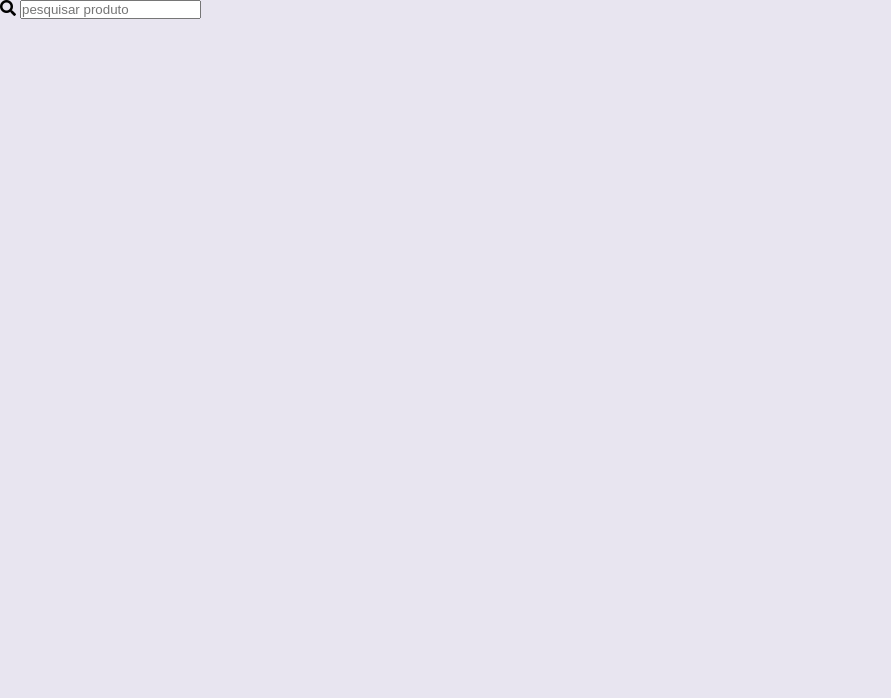
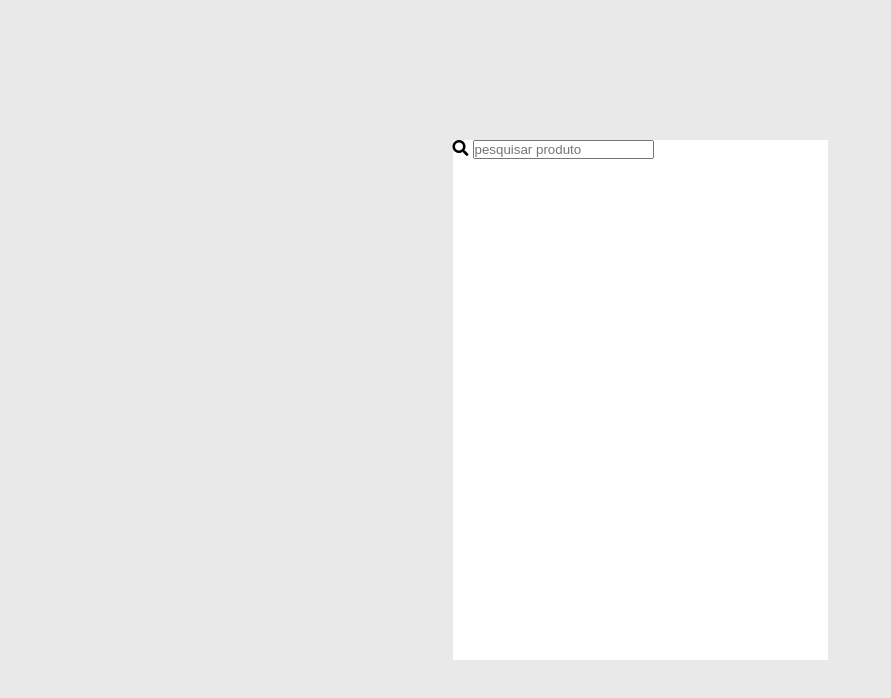
Before and after one commit to liviaalvzs/product-search, a website: page src/index.html in a window 1280 px wide. Shown: the whole page, without its empty margins (0-891 px from the left). Drawn offline with Linux system fonts and the light colour scheme.

Commit message:
estilizando container no centro

```diff
--- a/src/style/style.css
+++ b/src/style/style.css
@@ -7,5 +7,16 @@
 body {
     width: 100%;
     height: 100vh;
-    background: rgb(232, 229, 240);
+    background: rgb(234, 233, 233);
+    margin: auto;
+    display: flex;
+    flex-direction: column;
+    align-items: center;
+    justify-content: center;
 }
+
+.container{
+    width: 375px;
+    height: 520px;
+    background-color: #fff;
+}
```
